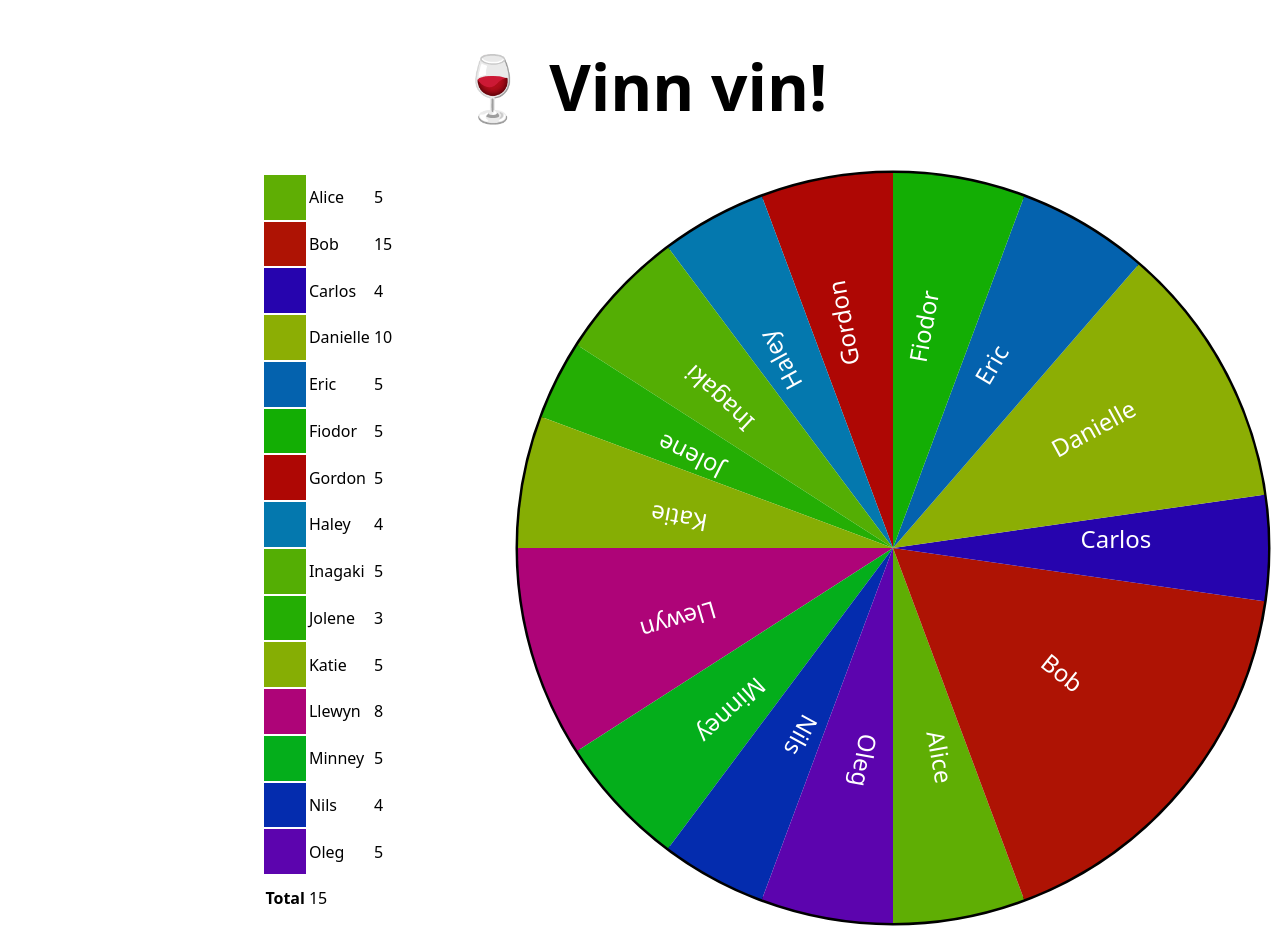
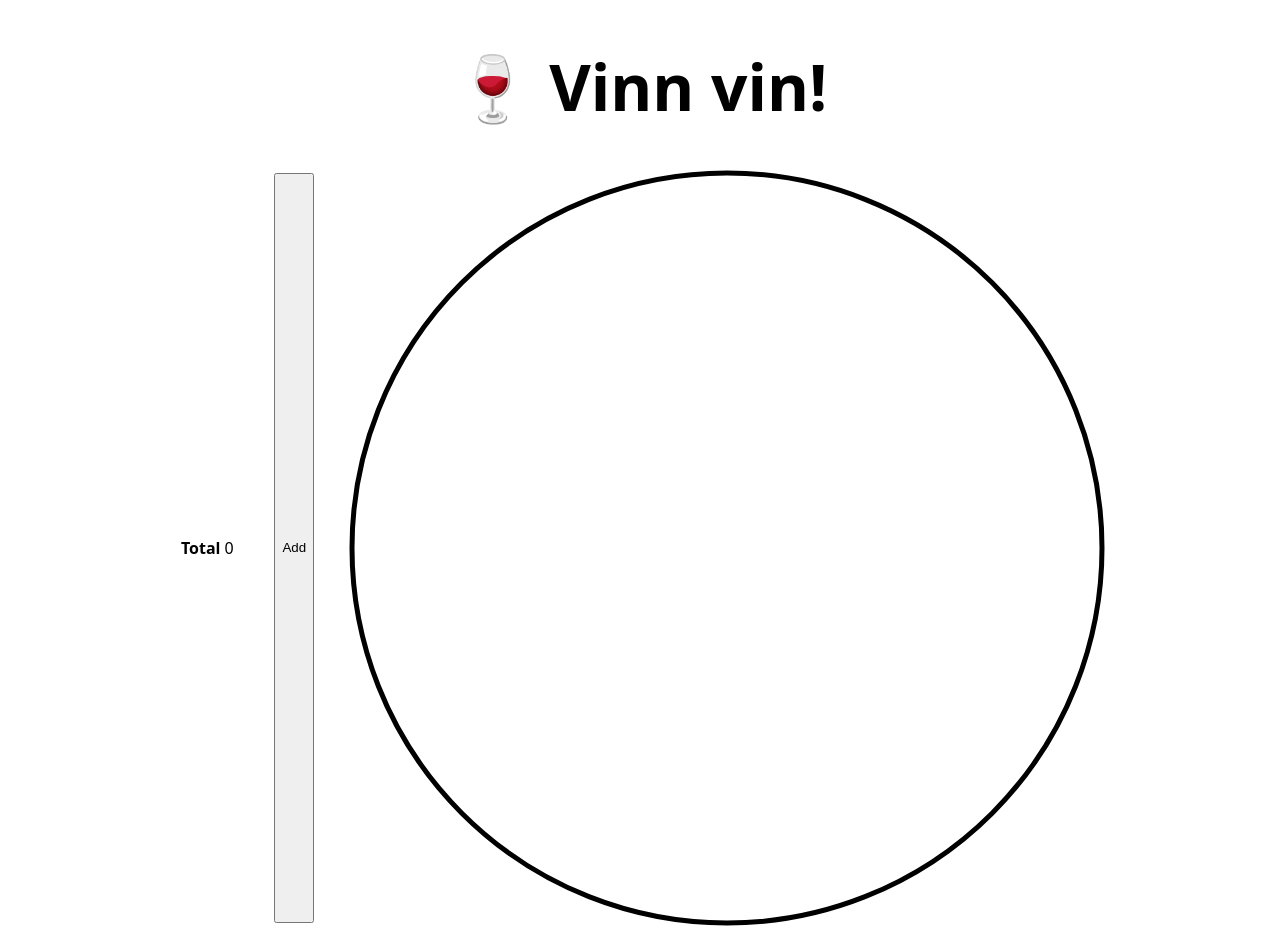
Before and after one commit to OleSkaar/vinn-vin, a SvelteKit app: page / in a window 1280 px wide. Built offline with nearby package versions, Linux system fonts and the light colour scheme.

Commit message:
Fix reactivity, add preliminary "add" button

```diff
--- a/src/components/Sector.svelte
+++ b/src/components/Sector.svelte
@@ -1,33 +1,37 @@
 <script lang="ts">
 	import type { Coordinates, SectorData } from '../types';
-	import { getColorHashFromString, getCoordinatesOnCircle } from '../utils'
+	import { getColorHashFromString, getCoordinatesOnCircle } from '../utils';
 
-    export let sector: SectorData;
-	export let index: number;
+	export let sector: SectorData;
 	export let radius: number;
 
-    const { participant, startAngle, endAngle } = sector;
+    $: participant = sector.participant;
+    $: startAngle = sector.startAngle;
+    $: endAngle = sector.endAngle;
+    $: radius = radius;
 
-    const getCoords = (angle: number) => getCoordinatesOnCircle(radius, angle);
-    const line = (coords: Coordinates) => `M 0 0 L ${coords.x} ${coords.y}`;
+	const getCoords = (angle: number) => getCoordinatesOnCircle(radius, angle);
+	const line = (coords: Coordinates) => `M 0 0 L ${coords.x} ${coords.y}`;
 
-	const startCoords = getCoords(startAngle);
-	const endCoords = getCoords(endAngle);
-	const arcLength = endAngle - startAngle;
-	const largeArcFlag = arcLength >= 180 ? 1 : 0;
+	$: startCoords = getCoords(startAngle);
+	$: endCoords = getCoords(endAngle);
+	$: arcLength = endAngle - startAngle;
+	$: largeArcFlag = arcLength >= 180 ? 1 : 0;
 
-	const sectorPath = `${line(startCoords)} A ${radius} ${radius} 0 ${largeArcFlag} 0 ${endCoords.x} ${endCoords.y} z`;
-	const fill = getColorHashFromString(participant.name);
-	const id = `participant-${index.toString()}`;
-	const href = `#${id}`;
+	$: sectorPath = `${line(startCoords)} A ${radius} ${radius} 0 ${largeArcFlag} 0 ${
+		endCoords.x
+	} ${endCoords.y} z`;
+	$: fill = getColorHashFromString(participant.name);
+	$: id = `participant-${participant.id}`;
+	$: href = `#${id}`;
 
-    const centerAngle = (startAngle + endAngle) / 2;
-    const centerCoords = getCoords(centerAngle);
-    const centerPath = line(centerCoords);
+	$: centerAngle = (startAngle + endAngle) / 2;
+	$: centerCoords = getCoords(centerAngle);
+	$: centerPath = line(centerCoords);
 </script>
 
-<path d={sectorPath} {fill} />
-<path d={centerPath} {id}/>
+<path d={sectorPath} {fill} class="sector" />
+<path d={centerPath} {id} />
 <text>
 	<textPath {href} startOffset="50%">{participant.name}</textPath>
 </text>
@@ -39,4 +43,10 @@
 			Cantarell, 'Open Sans', 'Helvetica Neue', sans-serif;
 		font-size: 24px;
 	}
+
+	.sector:hover {
+		transition: transform 0.125s ease;
+		transform: translate3d(50px, 50px, 0);
+		cursor: pointer;
+	}
 </style>
--- /dev/null
+++ b/src/components/WheelOfFortune.svelte
@@ -0,0 +1,54 @@
+<script lang="ts">
+	import type { SectorData } from '../types';
+	import Sector from '../components/Sector.svelte';
+    import { participants } from '../stores/participants';
+
+	export let diameter: number;
+
+	$: radius = diameter / 2;
+
+	const angle = (fraction: number) => fraction * 360;
+	const roundDegrees = (angle: number) => Math.min(angle, 360);
+
+	$: totalTickets = $participants.reduce((total, current) => (total += current.tickets), 0);
+	$: sectors = $participants.reduce((sectors: SectorData[], participant, index) => {
+		if (index === 0) {
+			sectors.push({
+				participant,
+				startAngle: 0,
+				endAngle: roundDegrees(angle(participant.tickets / totalTickets))
+			});
+
+			return sectors;
+		}
+
+		const startAngle = sectors[index - 1].endAngle;
+
+		sectors.push({
+			participant,
+			startAngle,
+			endAngle: roundDegrees(startAngle + angle(participant.tickets / totalTickets))
+		});
+		return sectors;
+	}, []);
+</script>
+
+<svg width={diameter} height={diameter}>
+	<g transform={`translate(${radius}, ${radius})`}>
+		<circle r={radius} cx={0} cy={0} stroke-width="5" />
+		{#each sectors as sector (sector.participant.id)}
+				<Sector {sector} {radius} />
+		{/each}
+	</g>
+</svg>
+
+<style>
+	svg {
+		overflow: initial;
+	}
+
+	circle {
+		stroke: black;
+		fill: transparent;
+	}
+</style>
--- a/src/routes/+page.svelte
+++ b/src/routes/+page.svelte
@@ -1,98 +1,21 @@
 <script lang="ts">
-	import Sector from '../components/Sector.svelte';
-	import type { SectorData, Participant } from '../types';
 	import { getColorHashFromString } from '../utils';
+	import WheelOfFortune from '../components/WheelOfFortune.svelte';
+	import { participants } from '../stores/participants';
 
-	const participants: Participant[] = [
-		{
-			name: 'Alice',
-			tickets: 5
-		},
-		{
-			name: 'Bob',
-			tickets: 15
-		},
-		{
-			name: 'Carlos',
-			tickets: 4
-		},
-		{
-			name: 'Danielle',
-			tickets: 10
-		},
-		{
-			name: 'Eric',
-			tickets: 5
-		},
-		{
-			name: 'Fiodor',
-			tickets: 5
-		},
-		{
-			name: 'Gordon',
-			tickets: 5
-		},
-		{
-			name: 'Haley',
-			tickets: 4
-		},
-		{
-			name: 'Inagaki',
-			tickets: 5
-		},
-		{
-			name: 'Jolene',
-			tickets: 3
-		},
-		{
-			name: 'Katie',
-			tickets: 5
-		},
-		{
-			name: 'Llewyn',
-			tickets: 8
-		},
-		{
-			name: 'Minney',
-			tickets: 5
-		},
-		{
-			name: 'Nils',
-			tickets: 4
-		},
-		{
-			name: 'Oleg',
-			tickets: 5
-		}
-	];
+	let participantCount = 0;
 
-	const totalTickets = participants.reduce((total, current) => total + current.tickets, 0);
+	const addParticipant = () => {
+		$participants = [...$participants, {
+			id: participantCount.toString(),
+			name: 'Name' + Math.random(),
+			tickets: Math.max(Math.floor(Math.random() * 10), 1),
+		}];
+
+		participantCount++;
+	};
+
 	const diameter = 750;
-	const radius = diameter / 2;
-	const angle = (tickets: number) => (tickets / totalTickets) * 360;
-	const roundDegrees = (angle: number) => Math.min(angle, 360);
-
-	const sectors = participants.reduce((sectors: SectorData[], participant, index) => {
-		if (index === 0) {
-			sectors.push({
-				participant,
-				startAngle: 0,
-				endAngle: roundDegrees(angle(participant.tickets))
-			});
-
-			return sectors;
-		}
-
-		const startAngle = sectors[index - 1].endAngle;
-
-		sectors.push({
-			participant,
-			startAngle,
-			endAngle: roundDegrees(startAngle + angle(participant.tickets))
-		});
-
-		return sectors;
-	}, []);
 </script>
 
 <svelte:head>
@@ -103,26 +26,24 @@
 	<h1>🍷 Vinn vin!</h1>
 	<section class="container">
 		<table>
-		{#each participants as participant, i}
+			{#each $participants as participant (participant.id)}
 				<tr>
-				<td style={`background-color: ${getColorHashFromString(participant.name)}; color: white;`}></td>
+					<td
+						style={`background-color: ${getColorHashFromString(participant.name)}; color: white;`}
+					/>
 					<td>{participant.name}</td>
 					<td>{participant.tickets}</td>
 				</tr>
 			{/each}
 			<tr>
 				<td><strong>Total</strong></td>
-			<td>{participants.length}</td>
+				<td>{$participants.length}</td>
 			</tr>
 		</table>
-	<svg width={diameter} height={diameter}>
-		<g transform={`translate(${radius}, ${radius})`}>
-			<circle r={radius} cx={0} cy={0} stroke-width="5" />
-			{#each sectors as sector, index}
-				<Sector {sector} {index} {radius} />
-			{/each}
-		</g>
-	</svg>
+
+		<button on:click={addParticipant}>Add</button>
+
+		<WheelOfFortune {diameter} />
 	</section>
 </main>
 
@@ -131,16 +52,6 @@
 		font-family: system-ui;
 		margin: 0 auto;
 		max-width: 1000px;
-	}
-
-	svg {
-		width: 500px;
-		overflow: initial;
-	}
-
-	circle {
-		stroke: black;
-		fill: transparent;
 	}
 
 	h1 {
--- /dev/null
+++ b/src/stores/participants.ts
@@ -0,0 +1,4 @@
+import { writable } from 'svelte/store';
+import type { Participant } from '../types';
+
+export const participants = writable<Participant[]>([]);
--- a/src/types.ts
+++ b/src/types.ts
@@ -4,6 +4,7 @@ export interface Coordinates {
 }
 
 export interface Participant {
+    id: string;
     name: string;
     tickets: number;
 }
```
Lines whose indentation alone changed are shown as unchanged.
